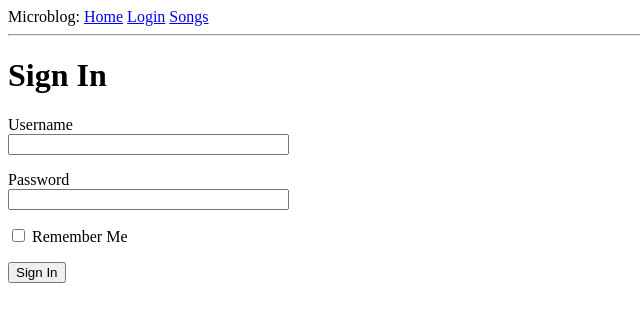
After one commit to samirsepahi/microblog, a Flask app: page /login in a window 1280 px wide. The commit adds this page. Shown: the top 322 px of the page, without its empty margins (0-640 px from the left). Run offline with Flask 2, Linux system fonts and the light colour scheme.

Commit message:
Chapter 3 + Songs

```diff
--- a/app/__init__.py
+++ b/app/__init__.py
@@ -1,5 +1,7 @@
 from flask import Flask
+from config import Config
 
 app = Flask(__name__)
+app.config.from_object(Config)
 
 from app import routes
--- /dev/null
+++ b/app/forms.py
@@ -0,0 +1,9 @@
+from flask_wtf import FlaskForm
+from wtforms import StringField, PasswordField, BooleanField, SubmitField
+from wtforms.validators import DataRequired
+
+class LoginForm(FlaskForm):
+    username = StringField('Username', validators=[DataRequired()])
+    password = PasswordField('Password', validators=[DataRequired()])
+    remember_me = BooleanField('Remember Me')
+    submit = SubmitField('Sign In')
--- a/app/routes.py
+++ b/app/routes.py
@@ -1,5 +1,6 @@
-from flask import render_template
+from flask import render_template, flash, redirect, url_for
 from app import app
+from app.forms import LoginForm
 
 @app.route('/')
 @app.route('/index')
@@ -16,6 +17,25 @@ def index():
         }
     ]
     return render_template('index.html', title='Home', user=user, posts=posts)
-@app.route('/old_chess')
-def old_chess():
-    return render_template('old_chess_site.html')
+@app.route('/songs')
+def songs():
+    user = {'username': 'Samuel'}
+    songs_list = [
+        {
+            'title': 'Let It Be',
+            'artist': 'Beetles'
+        },
+        {
+            'title': 'Billy Jean',
+            'artist': 'Michael Jackson'
+        }
+    ]
+    return render_template('songs.html', songs_list=songs_list)
+@app.route('/login', methods=['GET', 'POST'])
+def login():
+    form = LoginForm()
+    if form.validate_on_submit():
+        flash('Login requested for user {}, remember_me={}'.format(
+            form.username.data, form.remember_me.data))
+        return redirect(url_for('index'))
+    return render_template('login.html', title='Sign In', form=form)
--- a/app/templates/base.html
+++ b/app/templates/base.html
@@ -8,8 +8,22 @@
       {% endif %}
     </head>
     <body>
-        <div>Microblog: <a href="/index">Home</a></div>
-        <hr>
-        {% block content %}{% endblock %}
-    </body>
+        <div>
+    Microblog:
+    <a href="{{ url_for('index') }}">Home</a>
+    <a href="{{ url_for('login') }}">Login</a>
+    <a href="/songs">Songs</a>
+</div>
+<hr>
+{% with messages = get_flashed_messages() %}
+{% if messages %}
+<ul>
+    {% for message in messages %}
+    <li>{{ message }}</li>
+    {% endfor %}
+  </ul>
+  {% endif %}
+  {% endwith %}
+  {% block content %}{% endblock %}
+</body>
 </html>
--- /dev/null
+++ b/app/templates/login.html
@@ -0,0 +1,24 @@
+{% extends "base.html" %}
+
+{% block content %}
+    <h1>Sign In</h1>
+    <form action="" method="post" novalidate>
+        {{ form.hidden_tag() }}
+        <p>
+            {{ form.username.label }}<br>
+            {{ form.username(size=32) }}<br>
+            {% for error in form.username.errors %}
+            <span style="color: red;">[{{ error }}]</span>
+            {% endfor %}
+        </p>
+        <p>
+            {{ form.password.label }}<br>
+            {{ form.password(size=32) }}<br>
+            {% for error in form.password.errors %}
+            <span style="color: red;">[{{ error }}]</span>
+            {% endfor %}
+        </p>
+        <p>{{ form.remember_me() }} {{ form.remember_me.label }}</p>
+        <p>{{ form.submit() }}</p>
+    </form>
+{% endblock %}
--- a/app/templates/old_chess_site.html
+++ b/app/templates/old_chess_site.html
@@ -2,7 +2,7 @@
 <head>
 <meta charset="UTF-8">
 <title>Chessboard</title>
-<link rel="stylesheet" href="old_style.css" type="text/css">
+<link rel="stylesheet" href="#old_style.css" type="text/css">
 <script src="old_script.js"></script>
   <script src="https://ajax.googleapis.com/ajax/libs/jquery/3.6.0/jquery.min.js"></script>
 </head>
--- /dev/null
+++ b/config.py
@@ -0,0 +1,4 @@
+import os
+
+class Config(object):
+    SECRET_KEY = os.environ.get('SECRET_KEY') or 'you-will-never-guess'
```
Also changed, not shown: app/templates/old_script.html (added, +8 -0 lines), app/templates/songs.html (added, +7 -0 lines), 1 other file.
